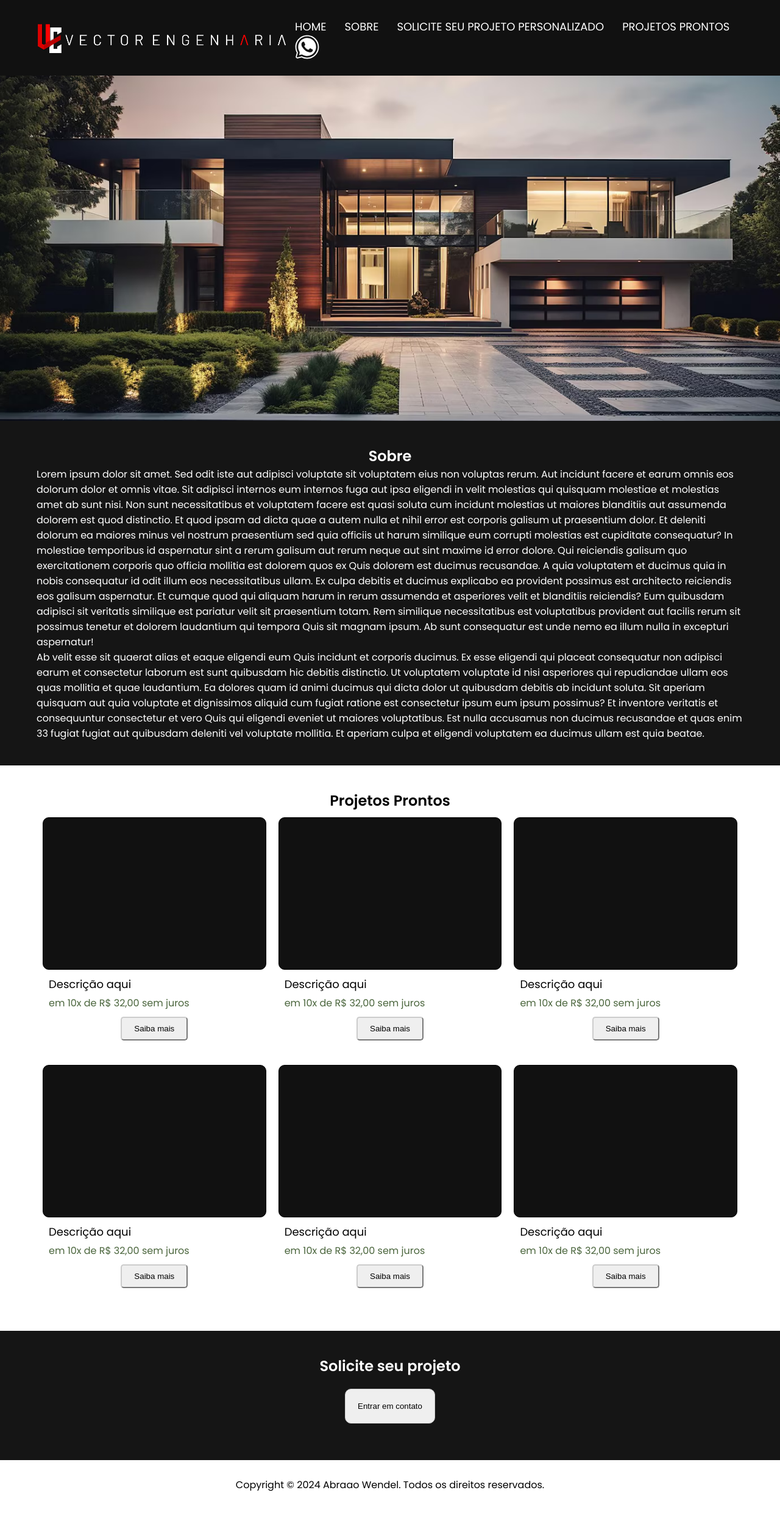
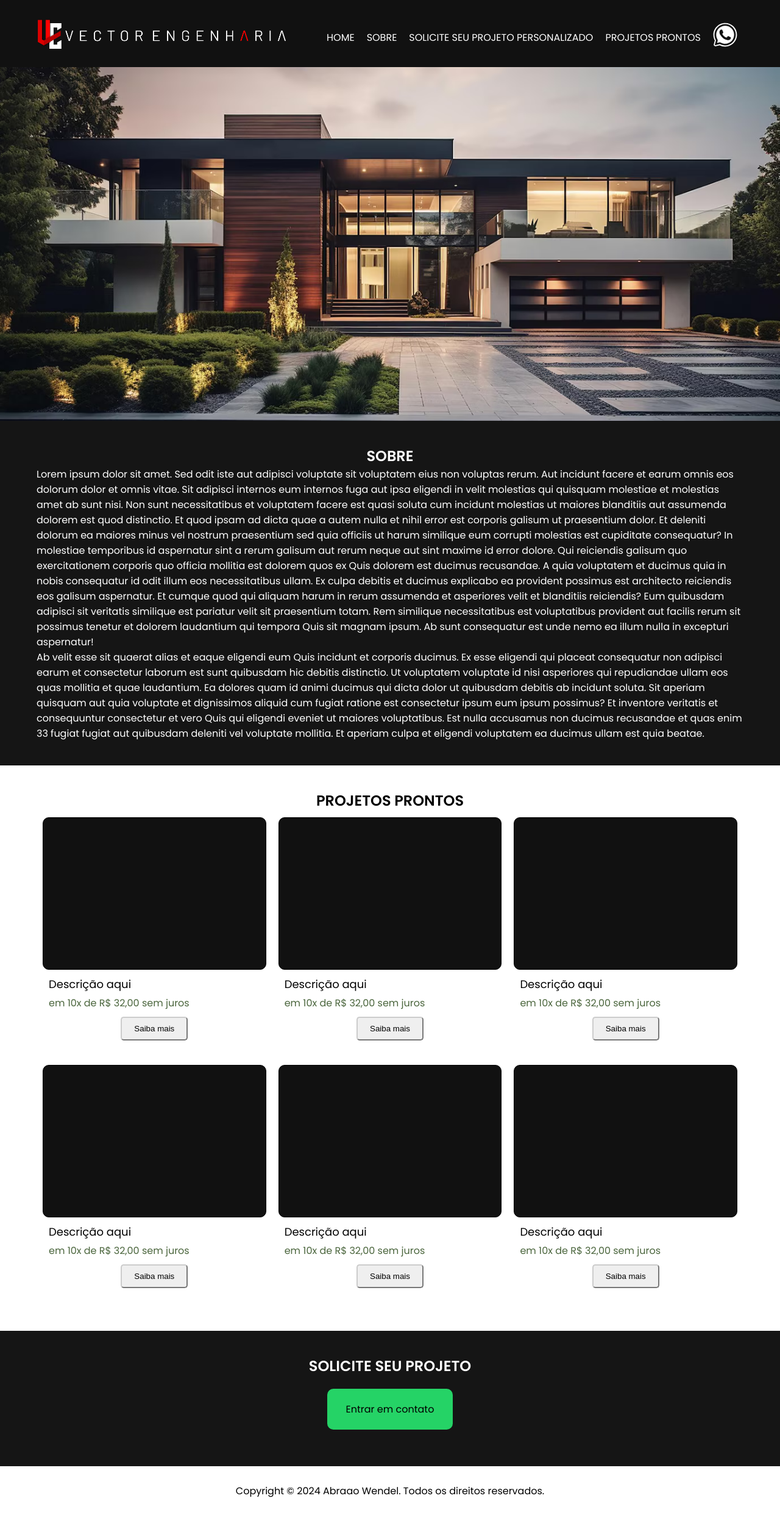
Before and after one commit to abraaowendel/vector-engenharia, a React (Vite) app: page / in a window 1280 px wide. Shown: the whole page at 61% size. Built offline with nearby package versions, Linux system fonts and the light colour scheme; the HTML template or start-up script is replaced by a standard one.

Commit message:
fix errors

```diff
--- a/src/components/header/styled.js
+++ b/src/components/header/styled.js
@@ -17,9 +17,9 @@ export const Logo = styled.img`
 export const Ul = styled.ul`
     a{
         font-family: 'Poppins', 'Ubuntu';
-        margin:0 15px;
+        margin:0 10px;
         color: #fff;
-        font-size: 18px;
+        font-size: 16px;
         img{
             margin-bottom: -10px;
         }
--- a/src/pages/home/index.jsx
+++ b/src/pages/home/index.jsx
@@ -133,7 +133,7 @@ export const Home = () => {
         </C.SectionProjects>
         <C.SectionRequest id="solicitar">
           <h2>Solicite seu projeto</h2>
-          <button>Entrar em contato</button>
+          <a href="https://api.whatsapp.com/send?phone=5582981820315">Entrar em contato</a>
         </C.SectionRequest>
       </main>
     </C.Container>
--- a/src/pages/home/styled.js
+++ b/src/pages/home/styled.js
@@ -8,6 +8,7 @@ export const Container = styled.div`
   font-family: "Poppins", "Ubuntu", sans-serif;
   h2 {
     text-align: center;
+    text-transform: uppercase;
   }
   section {
     padding: 40px 60px;
@@ -30,15 +31,17 @@ export const SectionRequest = styled.section`
   flex-direction: column;
   justify-content: center;
   background-color: #151515;
-  button {
+  a {
     cursor: pointer;
-    max-width: 200px;
+    max-width: 250px;
     margin: 20px auto;
-    padding: 20px;
+    padding: 20px 30px;
     border-radius: 10px;
-    border: 1px solid #ccc;
+    border: 1px solid transparent;
+    background-color: #25D366;
+    color: #000;
   }
-  button:hover {
+  a:hover {
     opacity: 0.8;
   }
 `;
@@ -56,6 +59,10 @@ export const Item = styled.div`
     height: 250px;
     border-radius: 10px;
     background-color: #111111;
+    &:hover{
+      cursor: pointer;
+      opacity: .9;
+   }
   }
   #desc {
     padding: 10px;
```
